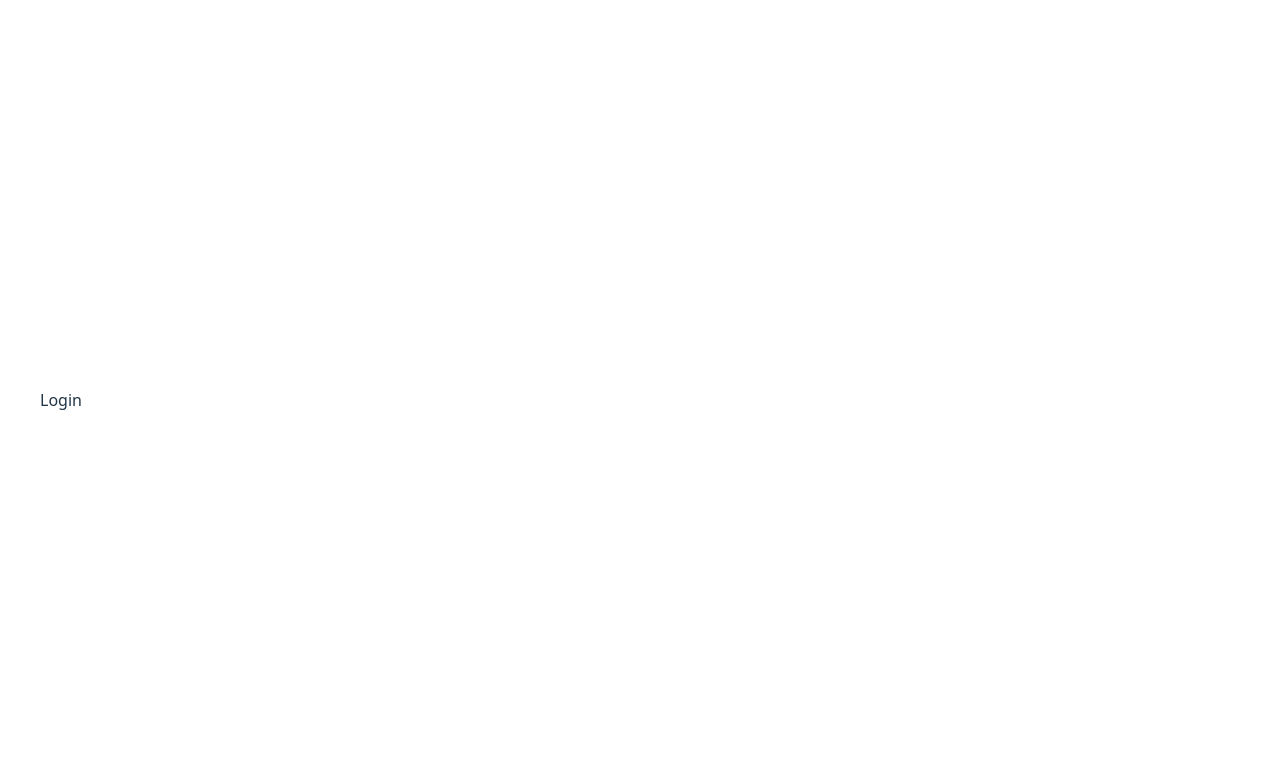
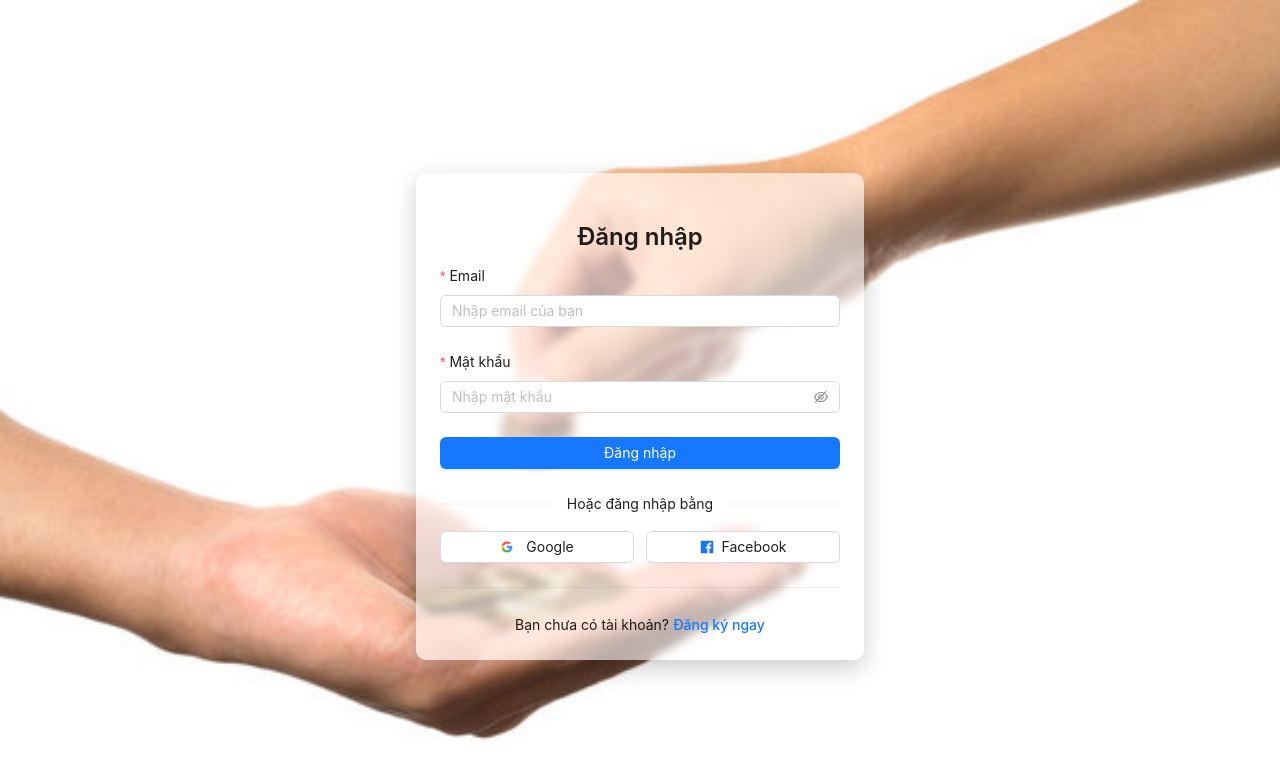
Before and after one commit to maituananh/pawn-service-fe, a React (Vite) app: page /login in a window 1280 px wide. Shown: the top 778 px of the page. Built offline with nearby package versions, Linux system fonts and the light colour scheme.

Commit message:
implement UI login

```diff
--- a/global.d.ts
+++ b/global.d.ts
@@ -2,3 +2,8 @@ declare module '*.png' {
   const value: string
   export default value
 }
+
+declare module '*.svg' {
+  const content: string;
+  export default content;
+}
--- a/src/components/Footer.tsx
+++ b/src/components/Footer.tsx
@@ -8,11 +8,10 @@ const { Paragraph, Text } = Typography;
 const AppFooter = () => {
   return (
     <Footer className='bg-black'>
-      <Flex align="middle">
+      <Flex align="middle" justify="space-between" >
         <div className='pt-4 footer-left'>
           <Text className='size-20 text-white'>Luôn an tâm vì tài sản được niêm phong bằng tem vỡ và bảo quản với quy trình chuyên nghiệp.</Text>
           <List
-
             dataSource={[
               'Thời gian tối thiểu 3 tháng và tối đa 12 tháng',
               'Lãi suất vay trong hạn 30%/năm (2.5%/tháng với khoản vay dài hạn)',
--- a/src/components/Header.tsx
+++ b/src/components/Header.tsx
@@ -28,15 +28,6 @@ const AppHeader = () => {
 
   return (
     <Header
-      // style={{
-      //   backgroundColor: '#fff',
-      //   padding: '0 24px',
-      //   display: 'flex',
-      //   alignItems: 'center',
-      //   justifyContent: 'space-between',
-      //   borderBottom: '1px solid #f0f0f0',
-      //   height: 64,
-      // }}
       className='bg-white flex-row align-center justify-between'
     >
       <div className="flex-centered">
@@ -48,7 +39,6 @@ const AppHeader = () => {
       <Menu
         mode="horizontal"
         items={menuItems}
-        className='flex-1'
       />
     </Header>
   );
--- a/src/pages/LoginPage.tsx
+++ b/src/pages/LoginPage.tsx
@@ -1,46 +1,112 @@
-import { Card, Col, Row, Typography, Space, List } from 'antd'
+import React from 'react';
 import {
-  SearchOutlined,
-  UploadOutlined,
-  CheckCircleOutlined,
-  DollarCircleOutlined,
-  HomeOutlined,
-  MobileOutlined,
-  CameraOutlined,
-  LaptopOutlined,
-  GoldOutlined,
-  CarOutlined,
-  AppleOutlined,
-  ClockCircleOutlined,
-  SafetyOutlined,
-} from '@ant-design/icons'
+  Button,
+  Form,
+  Input,
+  Typography,
+  Divider,
+  Flex,
+} from 'antd';
+import {
+  EyeInvisibleOutlined,
+  EyeTwoTone,
+  FacebookFilled,
+} from '@ant-design/icons';
+import { useNavigate } from 'react-router-dom';
+import googleIcon from '../assets/icons/google.svg';
 
-const { Title, Paragraph, Text } = Typography
+const { Title, Text, Link } = Typography;
 
-const steps = [
-  { icon: <UploadOutlined style={{ fontSize: 40 }} />, title: 'Bước 1', desc: 'Gửi thông tin tài sản' },
-  { icon: <SearchOutlined style={{ fontSize: 40 }} />, title: 'Bước 2', desc: 'Nhận định giá' },
-  { icon: <DollarCircleOutlined style={{ fontSize: 40 }} />, title: 'Bước 3', desc: 'Thẩm định giá & nhận tiền' },
-  { icon: <CheckCircleOutlined style={{ fontSize: 40 }} />, title: 'Bước 4', desc: 'Hoàn trả & nhận lại tài sản' },
-]
+const LoginPage: React.FC = () => {
+  const navigate = useNavigate();
 
-const assets = [
-  { icon: <CarOutlined style={{ fontSize: 30 }} />, label: 'Các loại xe máy' },
-  { icon: <CameraOutlined style={{ fontSize: 30 }} />, label: 'Đồ công nghệ' },
-  { icon: <GoldOutlined style={{ fontSize: 30 }} />, label: 'Kim cương, đá quý' },
-  { icon: <ClockCircleOutlined style={{ fontSize: 30 }} />, label: 'Đồng hồ' },
-  { icon: <HomeOutlined style={{ fontSize: 30 }} />, label: 'Nhà cửa' },
-  { icon: <GoldOutlined style={{ fontSize: 30 }} />, label: 'Vàng bạc' },
-  { icon: <LaptopOutlined style={{ fontSize: 30 }} />, label: 'Máy tính, laptop' },
-  { icon: <MobileOutlined style={{ fontSize: 30 }} />, label: 'Điện thoại' },
-]
+  const onFinish = (values: any) => {
+    console.log('Đăng nhập:', values);
+  };
 
-const LoginPage = () => {
+  const handleLoginGoogle = () => {
+    console.log('Đăng nhập bằng Google');
+  };
+
+  const handleLoginFacebook = () => {
+    console.log('Đăng nhập bằng Facebook');
+  };
+
   return (
-    <div style={{ padding: '24px', maxWidth: 1200, margin: 'auto' }}>
-      Login
+    <div className="login-page">
+      <div className="login-box">
+        <Title level={3} style={{ textAlign: 'center' }}>Đăng nhập</Title>
+
+        <Form layout="vertical" onFinish={onFinish}>
+          <Form.Item
+            label="Email"
+            name="email"
+            rules={[
+              { required: true, message: 'Vui lòng nhập email!' },
+              { type: 'email', message: 'Email không hợp lệ!' },
+            ]}
+          >
+            <Input placeholder="Nhập email của bạn" />
+          </Form.Item>
+
+          <Form.Item
+            label="Mật khẩu"
+            name="password"
+            rules={[{ required: true, message: 'Vui lòng nhập mật khẩu!' }]}
+          >
+            <Input.Password
+              placeholder="Nhập mật khẩu"
+              iconRender={(visible) =>
+                visible ? <EyeTwoTone /> : <EyeInvisibleOutlined />
+              }
+            />
+          </Form.Item>
+
+          <Form.Item>
+            <Button type="primary" htmlType="submit" block>
+              Đăng nhập
+            </Button>
+          </Form.Item>
+        </Form>
+
+        <Divider plain>Hoặc đăng nhập bằng</Divider>
+
+        <Flex className="login-social" gap={12}>
+          <Button
+            icon={
+              <img
+                src={googleIcon}
+                alt="Google"
+                style={{
+                  width: '1em',
+                  height: '1em',
+                  verticalAlign: 'middle',
+                  marginRight: 4,
+                }}
+              />
+            }
+            block
+            onClick={handleLoginGoogle}
+          >
+            Google
+          </Button>
+          <Button
+            icon={<FacebookFilled style={{ color: '#1877F2' }} />}
+            block
+            onClick={handleLoginFacebook}
+          >
+            Facebook
+          </Button>
+        </Flex>
+
+        <Divider />
+        <div style={{ textAlign: 'center' }}>
+          <Text>Bạn chưa có tài khoản?</Text>{' '}
+          <Link onClick={() => navigate('/register')}>Đăng ký ngay</Link>
+        </div>
+      </div>
     </div>
-  )
-}
+  );
+};
 
-export default LoginPage
+export default LoginPage;
--- /dev/null
+++ b/src/pages/RegisterPage.tsx
@@ -0,0 +1,5 @@
+const RegisterPage = () => {
+  return <div>Trang đăng ký (sẽ cập nhật sau)</div>;
+};
+
+export default RegisterPage;
--- a/src/router/router.config.ts
+++ b/src/router/router.config.ts
@@ -5,6 +5,7 @@ import LoginPage from '../pages/LoginPage';
 import AdminReportsPage from '../pages/AdminReportsPage';
 import ProductsPage from '../pages/ProductsPage';
 import ProductDetailPage from '../pages/ProductDetailPage';
+import RegisterPage from '@/pages/RegisterPage';
 
 export interface RouteConfig {
   path: string;
@@ -37,6 +38,14 @@ export const publicRoutes: RouteConfig[] = [
     showInMenu: false,
     requiresLayout: false,
   },
+
+  {
+    path: '/login',
+    label: 'Đăng ký',
+    component: RegisterPage,
+    showInMenu: false,
+    requiresLayout: false,
+  },
   {
   path: '/products/:id',
   label: 'Chi tiết sản phẩm',
--- a/src/styles/base/_layout.scss
+++ b/src/styles/base/_layout.scss
@@ -119,3 +119,7 @@
 .align-baseline {
   align-items: baseline;
 }
+
+.flex-1 {
+  flex: 1;
+}
--- a/src/styles/base/_reset.scss
+++ b/src/styles/base/_reset.scss
@@ -18,3 +18,10 @@ ul.ant-list-items {
 .z-100 {
   z-index: 100;
 }
+
+.ant-btn-icon {
+  display: inline-flex;
+  align-items: center;
+  justify-content: center;
+  font-size: inherit;
+}
--- a/src/styles/pages/_all.scss
+++ b/src/styles/pages/_all.scss
@@ -1,3 +1,4 @@
 @use 'home';
 @use 'products';
 @use 'product-detail';
+@use 'login';
--- /dev/null
+++ b/src/styles/pages/_login.scss
@@ -0,0 +1,41 @@
+.login-page {
+  min-height: 100vh;
+  background-image: url('../../assets/images/bg-login.jpg');
+  background-size: cover;
+  background-position: center;
+  background-repeat: no-repeat;
+  display: flex;
+  justify-content: center;
+  align-items: center;
+  padding: 16px;
+}
+
+.login-box {
+  width: 100%;
+  max-width: 400px;
+  background-color: rgba(255, 255, 255, 0.6);
+  padding: 24px;
+  border-radius: 10px;
+  box-shadow: 0 8px 24px rgba(0, 0, 0, 0.2);
+  backdrop-filter: blur(4px);
+}
+
+/* Responsive mobile */
+@media (max-width: 480px) {
+  .login-box {
+    padding: 16px;
+  }
+
+  .login-box .ant-btn {
+    font-size: 13px;
+    height: 40px;
+  }
+
+  .login-social {
+    flex-direction: column;
+  }
+
+  .login-social .ant-btn {
+    width: 100%;
+  }
+}
--- a/tsconfig.json
+++ b/tsconfig.json
@@ -8,5 +8,7 @@
       "@assets/*": ["assets/*"]
     },
     "moduleResolution": "node",
+    "esModuleInterop": true,
+    "allowSyntheticDefaultImports": true
   }
 }
```
Also changed, not shown: src/assets/icons/google.svg (added), src/assets/images/bg-login.jpg (added).
